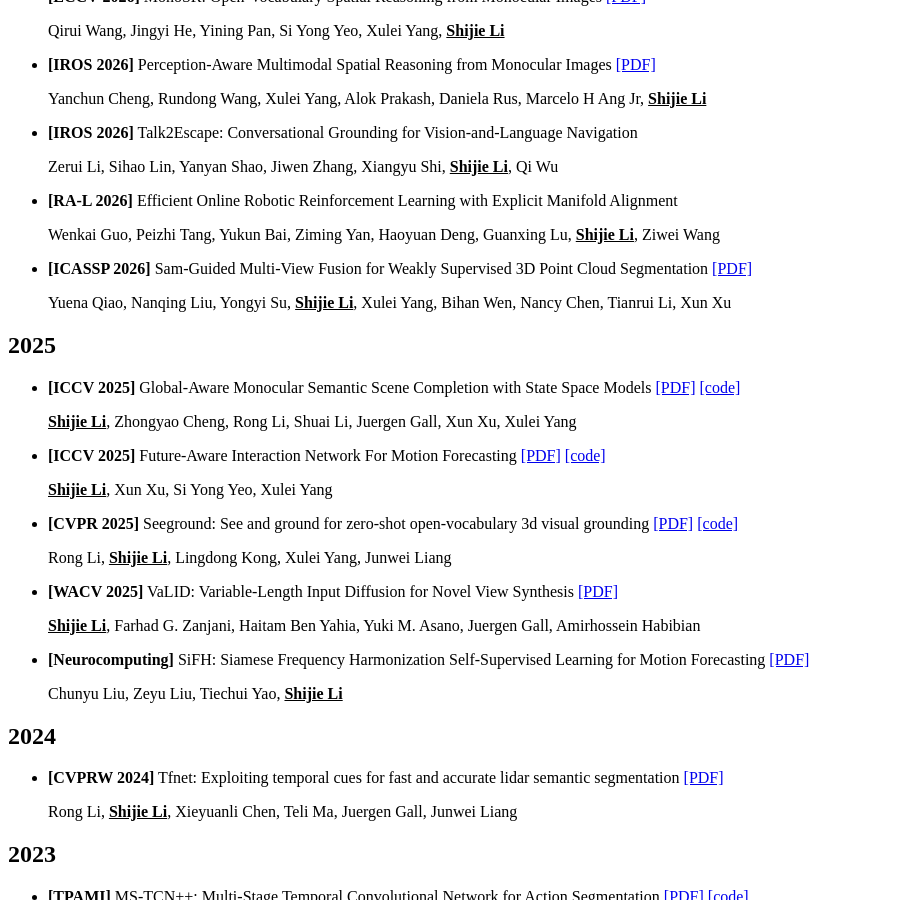
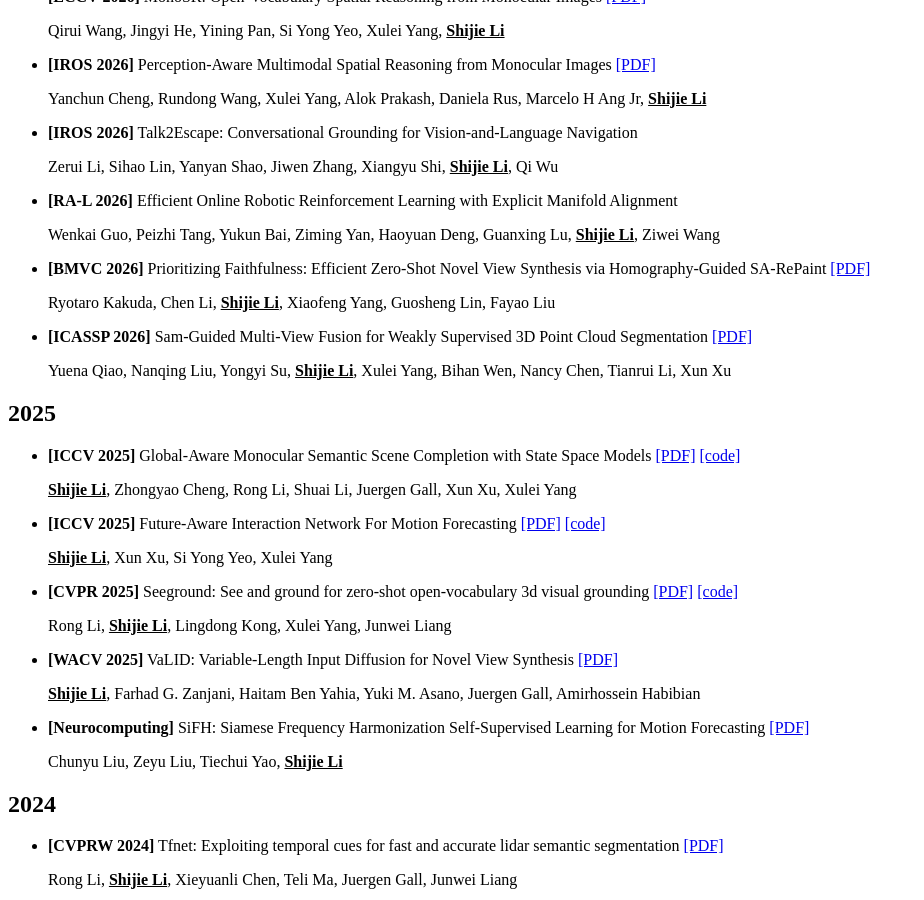
Before and after one commit to sj-li/sj-li.github.io, a Jekyll site: the page built from _pages/includes/pub.md, in a window 1280 px wide and 900 px high, scrolled down 1108 px. Shown: the whole window, without its empty margins (0-924 px from the left). Built offline with Jekyll 4.4.1, drawn with Linux system fonts in a browser that asks for light colours; our own code applies the rules of GitHub Pages for plain Markdown files.

Commit message:
Update BMVC 2026 news and publication

```diff
--- a/_pages/includes/pub.md
+++ b/_pages/includes/pub.md
@@ -85,6 +85,10 @@
 - **[RA-L 2026]** Efficient Online Robotic Reinforcement Learning with Explicit Manifold Alignment
 
   Wenkai Guo, Peizhi Tang, Yukun Bai, Ziming Yan, Haoyuan Deng, Guanxing Lu, **<u>Shijie Li</u>**, Ziwei Wang
+
+- **[BMVC 2026]** Prioritizing Faithfulness: Efficient Zero-Shot Novel View Synthesis via Homography-Guided SA-RePaint [[PDF]](https://alex-xun-xu.github.io/Doc/Publication/2026/QiaoEtAl_ICASSP26.pdf)
+
+    Ryotaro Kakuda, Chen Li, **<u>Shijie Li</u>**, Xiaofeng Yang, Guosheng Lin, Fayao Liu
 
 
 - **[ICASSP 2026]** Sam-Guided Multi-View Fusion for Weakly Supervised 3D Point Cloud Segmentation [[PDF]](https://alex-xun-xu.github.io/Doc/Publication/2026/QiaoEtAl_ICASSP26.pdf)
```
Also changed, not shown: _pages/includes/news.md (+1 -1 lines).
